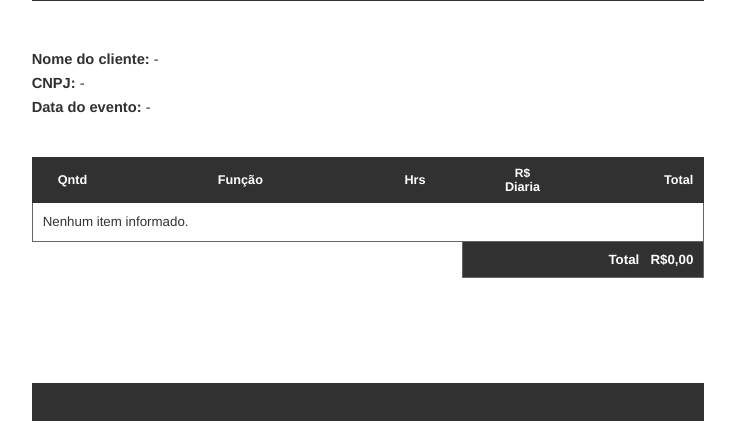
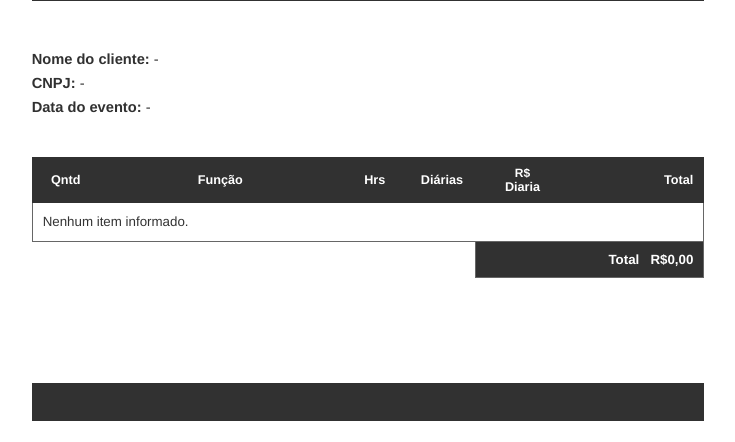
Before and after one commit to gabriielgouvea/opencasting, a Django app: template core/templates/pdfs/orcamento.html in a window 1280 px wide. Shown: the part 162-604 px from the top of the page, without its empty margins (272-1007 px from the left). Run offline with Django 5.2, Linux system fonts and the light colour scheme; the template is opened without the code that fills it, so the values that code supplies are empty; data comes from the database, SQL or seed files in the repository.

Commit message:
PDF: adicionar coluna Diárias

```diff
--- a/core/templates/pdfs/orcamento.html
+++ b/core/templates/pdfs/orcamento.html
@@ -267,11 +267,12 @@
     tr.alt td.cell-total { background: #d5ac5c !important; color: #fff !important; }
     .th-total { background: #d5ac5c; }
 
-    .col-qty { width: 12%; text-align: center; }
-    .col-func { width: 38%; }
-    .col-hrs { width: 14%; text-align: center; }
-    .col-diaria { width: 18%; text-align: center; }
-    .col-total { width: 18%; text-align: right; }
+    .col-qty { width: 10%; text-align: center; }
+    .col-func { width: 36%; }
+    .col-hrs { width: 10%; text-align: center; }
+    .col-days { width: 10%; text-align: center; }
+    .col-diaria { width: 14%; text-align: center; }
+    .col-total { width: 20%; text-align: right; }
 
     .desc-sub {
       font-size: 9pt;
@@ -414,6 +415,7 @@
         <th class="col-qty">Qntd</th>
         <th class="col-func">Função</th>
         <th class="col-hrs">Hrs</th>
+        <th class="col-days">Diárias</th>
         <th class="col-diaria"><div style="font-size: 9pt;">R$</div><div>Diaria</div></th>
         <th class="col-total th-total">Total</th>
       </tr>
@@ -424,18 +426,19 @@
           <td class="col-qty cell-qty">{{ item.quantidade|stringformat:"02d" }}</td>
           <td class="col-func">{{ item.funcao }}</td>
           <td class="col-hrs">{{ item.carga_horaria_horas }}h</td>
+          <td class="col-days">{{ item.diarias|stringformat:"02d" }}</td>
           <td class="col-diaria">{{ item.valor_diaria|br_num }}</td>
           <td class="col-total cell-total" style="background:#d5ac5c; color:#fff; font-weight:900; text-align:right;">{{ item.total|brl_compacto }}</td>
         </tr>
       {% empty %}
         <tr>
-          <td colspan="5" class="subtitle">Nenhum item informado.</td>
+          <td colspan="6" class="subtitle">Nenhum item informado.</td>
         </tr>
       {% endfor %}
     </tbody>
     <tfoot>
       <tr>
-        <td colspan="3" style="border: none;"></td>
+        <td colspan="4" style="border: none;"></td>
         <td colspan="2" style="text-align: right; font-weight: 900; border: 1px solid #666; padding: 10px; background: #313131; color: #fff;">
           Total&nbsp;&nbsp; {{ total_geral|brl_compacto }}
         </td>
```
